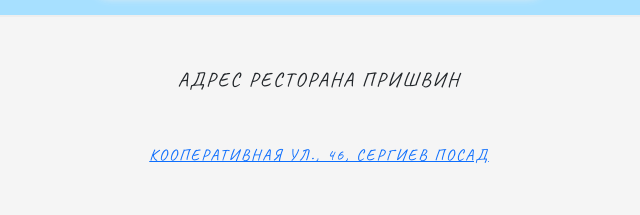
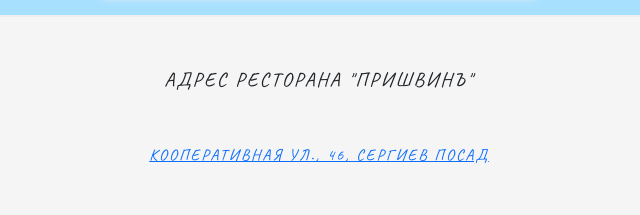
Before and after one commit to RuslanINI/RuslaINI.github.io, a plain HTML site: page index.html in a window 1280 px wide. Shown: the part 2539-2754 px from the top of the page, 321-961 px from the left. Drawn offline with nearby package versions, Linux system fonts and the light colour scheme.

Commit message:
commit 5

```diff
--- a/index.html
+++ b/index.html
@@ -79,7 +79,7 @@
 		</div>
 	</section>
 	<div class="conteiner end-section">
-			<h5 class="adress-text">Адрес ресторана Пришвин</h5>
+			<h5 class="adress-text">Адрес ресторана "ПришвинЪ"</h5>
 			<p class="adress-text"><a href="https://www.google.com/maps/place/%D0%9F%D1%80%D0%B8%D1%88%D0%B2%D0%B8%D0%BD%D1%8A/@56.302746,38.1231543,17z/data=!4m13!1m7!3m6!1s0x46b4c452478c665f:0xd2ba0a6b78183e74!2z0JrQvtC-0L_QtdGA0LDRgtC40LLQvdCw0Y8g0YPQuy4sIDQ2LCDQodC10YDQs9C40LXQsiDQn9C-0YHQsNC0LCDQnNC-0YHQutC-0LLRgdC60LDRjyDQvtCx0LsuLCAxNDEzMDA!3b1!8m2!3d56.3027411!4d38.1253498!3m4!1s0x46b4c45247acfc35:0xa0845d23ce402251!8m2!3d56.302746!4d38.125343">Кооперативная ул., 46, Сергиев Посад</a></p>
 			<h5 class="adress-text">Адрес загса</h5>
 			<p class="adress-text"><a href="https://www.google.com/maps/place/%D0%A3%D0%9F%D0%A0%D0%90%D0%92%D0%9B%D0%95%D0%9D%D0%98%D0%95+%D0%97%D0%90%D0%93%D0%A1+%D0%9C%D0%9E%D0%A1%D0%9A%D0%9E%D0%92%D0%A1%D0%9A%D0%9E%D0%99+%D0%9E%D0%91%D0%9B%D0%90%D0%A1%D0%A2%D0%98/@56.348298,37.520924,17z/data=!4m13!1m7!3m6!1s0x46b4e35fb7b0718f:0xb535c979e33fc21d!2z0YPQuy4g0KHQtdC80LXQvdGO0LrQsCwgOSwg0JTQvNC40YLRgNC-0LIsINCc0L7RgdC60L7QstGB0LrQsNGPINC-0LHQuy4sIDE0MTgwMA!3b1!8m2!3d56.348298!4d37.520924!3m4!1s0x46b4e3608a589423:0xf30883e24b6fe0a!8m2!3d56.3473134!4d37.5219774">ул. Семенюка, 9, Дмитров</a></p>
```
